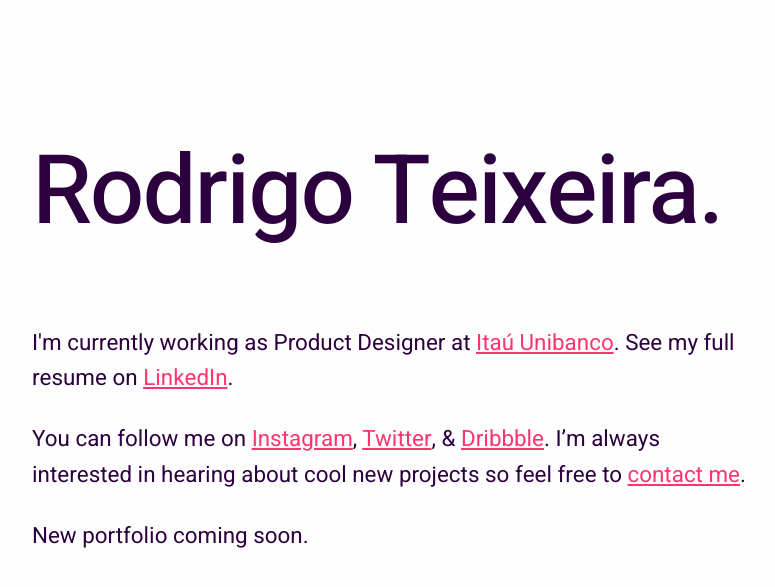
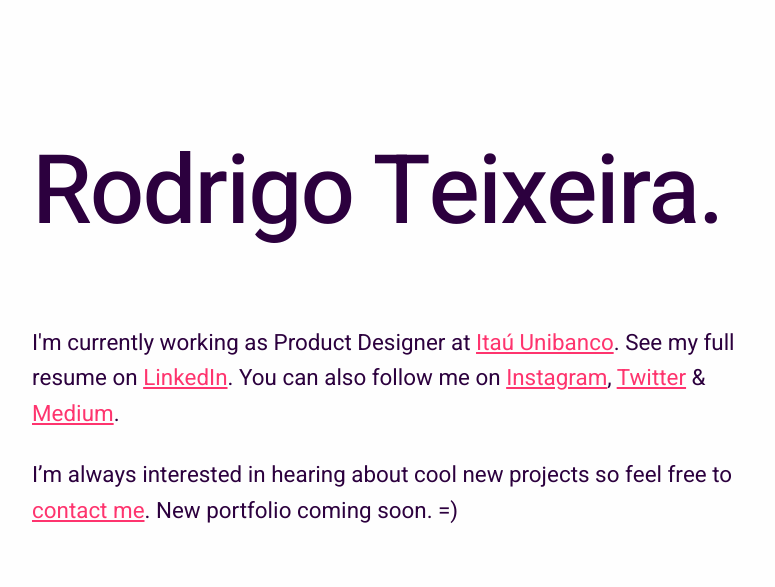
Before and after one commit to drigoteixeira/drigoteixeira.github.io, a Jekyll site: the page built from index.html, in a window 1280 px wide. Shown: the top 587 px of the page, without its empty margins (58-833 px from the left). Built offline with Jekyll 4.4.1, drawn with Linux system fonts in a browser that asks for light colours; nearby versions of some CDN libraries.

Commit message:
Update home

```diff
--- a/index.html
+++ b/index.html
@@ -8,11 +8,10 @@ layout: home2
 
                 <h1>Rodrigo Teixeira.</h1>
 
-                <p>I'm currently working as Product Designer at <a href="https://www.itau.com.br">Itaú Unibanco</a>. See my full resume on <a href="https://www.linkedin.com/in/drigoteixeira/">LinkedIn</a>. </p>
+                <p>I'm currently working as Product Designer at <a href="https://www.itau.com.br">Itaú Unibanco</a>. See my full resume on <a href="https://www.linkedin.com/in/drigoteixeira/">LinkedIn</a>. You can also follow me on <a href="https://www.instagram.com/drigoteixeira/">Instagram</a>, <a href="https://twitter.com/drigo">Twitter</a> &amp; <a href="https://medium.com/@drigo">Medium</a>.
 
-                <p>You can follow me on <a href="https://www.instagram.com/drigoteixeira/">Instagram</a>, <a href="https://twitter.com/drigo">Twitter</a>, &amp; <a href="https://dribbble.com/drigo">Dribbble</a>. I’m always interested in hearing about cool new projects so feel free to <a href="hello@rodrigoteixeira.co">contact me</a>.</p>
+                <p>I’m always interested in hearing about cool new projects so feel free to <a href="hello@rodrigoteixeira.co">contact me</a>. New portfolio coming soon. =)</p>
 
-                <p>New portfolio coming soon.</p>
             </div>
         </div>
     </div>
```
